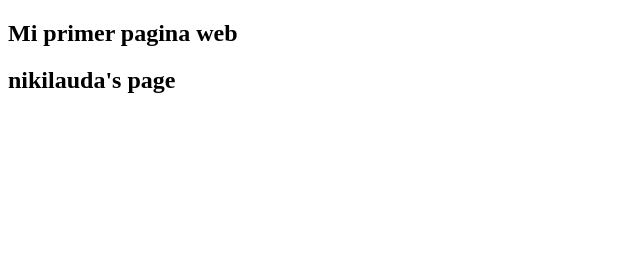
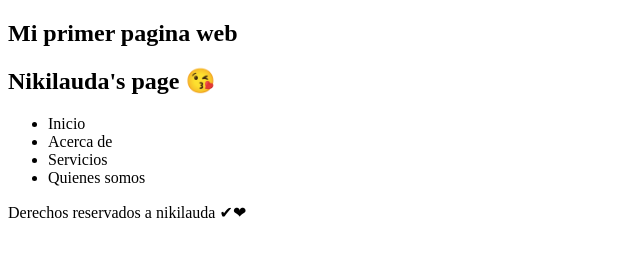
Before and after one commit to nikilauda10/MiprimeraWeb, a plain HTML site: page web/index.html in a window 1280 px wide. Shown: the whole page, without its empty margins (0-640 px from the left). Drawn offline with Linux system fonts and the light colour scheme.

Commit message:
agregue el footer y un aside

```diff
--- a/web/index.html
+++ b/web/index.html
@@ -3,16 +3,28 @@
 <head>
     <meta charset="UTF-8">
     <meta name="viewport" content="width=device-width, initial-scale=1.0">
-    <title>Document</title>
+    <title>nikilauda`s page</title>
 </head>
 <body>
     <header>
        <nav>
         <h1>Mi primer pagina web</h1>
        </nav>
-       <section>
-        <h2>nikilauda's page</h2>
-       </section>
+
     </header>
+    <section>
+        <h2>Nikilauda's page 😘</h2>
+    </section>
+    <aside>
+        <ul>
+            <li>Inicio</li>
+            <li>Acerca de</li>
+            <li>Servicios</li>
+            <li>Quienes somos</li>
+        </ul>
+    </aside>
+    <footer>
+        <p> Derechos reservados a nikilauda ✔❤</p>
+    </footer>
 </body>
 </html>
```
